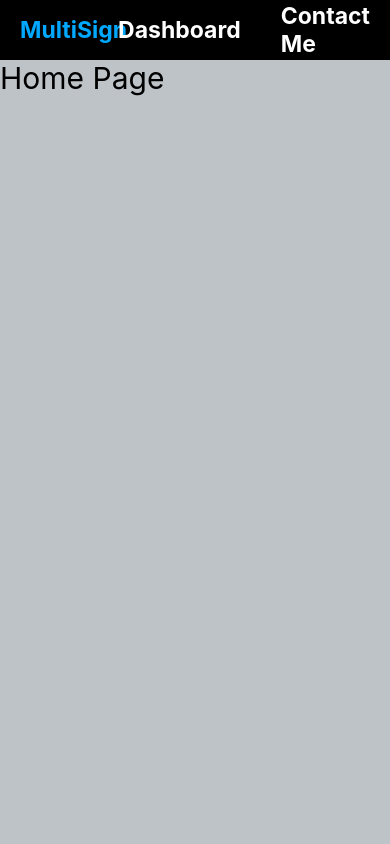
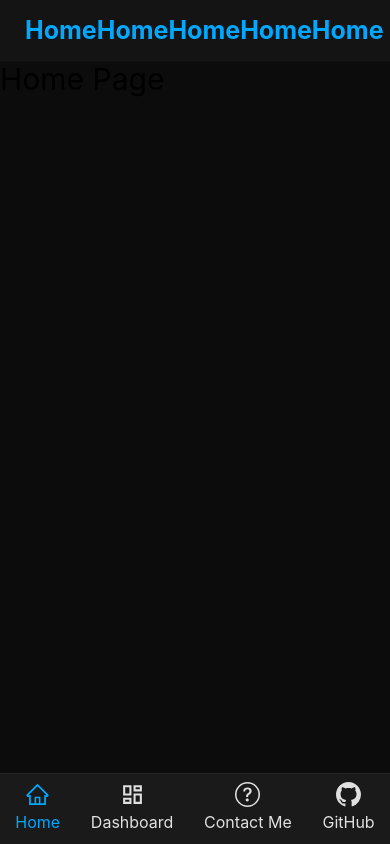
Before and after one commit to akashvaghela09/dapp-hardhat-template, a React (Create React App) app in the folder client/: page / in a window 390 px wide. Built offline with nearby package versions, Linux system fonts and the light colour scheme.

Commit message:
header updated

```diff
--- a/client/src/App.css
+++ b/client/src/App.css
@@ -7,7 +7,7 @@
   min-height: 100vh;
   max-height: 100vh;
   overflow: auto;
-  background-color: #bdc3c7;
+  background-color: #0c0c0c;
   display: flex;
   flex-direction: column;
   align-items: center;
--- a/client/src/Component/Header.jsx
+++ b/client/src/Component/Header.jsx
@@ -1,26 +1,59 @@
 import React from 'react';
 import styles from '../Styles/Header.module.css'
-import {Link, useLocation} from "react-router-dom";
-
+import { Link, useLocation } from "react-router-dom";
+import { useNavigate } from 'react-router';
+import { MdOutlineDashboard } from 'react-icons/md';
+import { BiWallet } from 'react-icons/bi';
+import { BsQuestionCircle, BsGithub } from 'react-icons/bs';
+import { AiOutlineHome } from 'react-icons/ai';
 
 const Header = () => {
     const location = useLocation();
+    let navigate = useNavigate();
+    let path = location.pathname;
+    const handleRoute = (para) => {
+        navigate(`/${para}`)
+    }
+
 
     return (
         <div className={styles.wrapper}>
+            <div className={styles.pageLinkContainer}>
+                <label className={path === "/" ? styles.activeLink : styles.pageLink} onClick={() => handleRoute("")} >HomeHomeHomeHomeHome</label>
+                <div className={styles.routeContainer}>
+                    <label className={path === "/dashboard" ? styles.activeLink : styles.pageLink} onClick={() => handleRoute("dashboard")} >Dashboard</label>
+                    <label className={path === "/contact-me" ? styles.activeLink : styles.pageLink} onClick={() => handleRoute("contact-me")} >Contact</label>
+                </div>
+            </div>
+            <label className={styles.pageLink} onClick={() => handleRoute("dashboard")}></label>
 
-            <div className={styles.section1}>
-                <Link to="/" className={location.pathname === "/" ? styles.activeLink : styles.link}>
-                    <p className={styles.pageName}>MultiSign</p>
-                </Link>
-            </div>
-            <div className={styles.section2}>
-                <Link to="/dashboard" className={location.pathname === "/dashboard" ? styles.activeLink : styles.link}>
-                    <p className={styles.pageName}>Dashboard</p>
-                </Link>
-                <Link to="/contact-me" className={location.pathname === "/contact-me" ? styles.activeLink : styles.link}>
-                    <p className={styles.pageName}>Contact Me</p>
-                </Link>
+
+            <div className={styles.bottomWrapper}>
+                <label className={styles.iconWrapper}>
+                    <AiOutlineHome
+                        className={path === "/" ? styles.activeLinkIcon : styles.pageIcon}
+                        onClick={() => handleRoute("")}
+                    />
+                    <p>Home</p>
+                </label>
+                <label className={styles.iconWrapper}>
+                    <MdOutlineDashboard
+                        className={path === "/dashboard" ? styles.activeLinkIcon : styles.pageIcon}
+                        onClick={() => handleRoute("dashboard")}
+                    />
+                    <p>Dashboard</p>
+                </label>
+                <label className={styles.iconWrapper}>
+                    <BsQuestionCircle
+                        className={path === "/contact-me" ? styles.activeLinkIcon : styles.pageIcon}
+                        onClick={() => handleRoute("contact-me")}
+                    />
+                    <p>Contact Me</p>
+                </label>
+                <label className={styles.iconWrapper}>
+                    <BsGithub className={path === "/github" ? styles.activeLinkIcon : styles.pageIcon} />
+                    <p>GitHub</p>
+                </label>
             </div>
         </div>
     )
--- a/client/src/Styles/ContactMe.module.css
+++ b/client/src/Styles/ContactMe.module.css
@@ -1,6 +1,6 @@
 .wrapper {
-    min-height: calc(100vh - 60px);
-    max-height: calc(100vh - 60px);
+    min-height: calc(100vh - 61px);
+    max-height: calc(100vh - 61px);
     color: rgb(0, 0, 0);
     overflow: auto;
     font-size: 30px;
--- a/client/src/Styles/Dashboard.module.css
+++ b/client/src/Styles/Dashboard.module.css
@@ -1,6 +1,6 @@
 .wrapper {
-    min-height: calc(100vh - 60px);
-    max-height: calc(100vh - 60px);
+    min-height: calc(100vh - 61px);
+    max-height: calc(100vh - 61px);
     color: rgb(0, 0, 0);
     overflow: auto;
     font-size: 30px;
--- a/client/src/Styles/Header.module.css
+++ b/client/src/Styles/Header.module.css
@@ -1,44 +1,79 @@
 .wrapper {
     height: 60px;
-    background-color: black;
+    background-color: #141414;
+    border-bottom: 1px solid #181818;
+
     width: 100%;
     display: flex;
     position: sticky;
     top: 0px;
     z-index: 1000;
+    justify-content: space-between;
 }
 
-.link, .activeLink {
-    all: unset;
+.pageLinkContainer, .routeContainer{
+    display: flex;
+}
+
+.pageLink, .activeLink {
+    display: flex;
+    justify-content: center;
+    align-items: center;
     color: white;
-    text-decoration: none;
+    margin: 0px 20px;
+    padding: 0px 5px;
+    min-width: 50px;
+    font-weight: bold;
+    font-size: 25px;
+    cursor: pointer;
 }
 
 .activeLink {
     color: #00a8ff;
 }
 
-.headerText, .pageName {
-    font-size: 23px;
-    user-select: none;
-    font-weight: 500;
+.bottomWrapper {
+    display: none;
 }
 
-.pageName {
-    font-weight: bolder;
-    padding: 20px;
+
+@media screen and (max-width: 700px) {
+    .bottomWrapper {
+        height: 70px;
+        background-color: #1a1a1a;
+        border-top: 1px solid #272727;
+        position: fixed;
+        bottom: 0px;
+        width: 100%;
+        display: flex;
+        justify-content: space-around;
+        align-items: center;
+    }
+
+    .routeContainer {
+        display: none;
+    }
+
+    .pageIcon , .activeLinkIcon{
+        color: rgb(224, 224, 224);
+        font-size: 25px;
         cursor: pointer;
     }
 
-.section1 {
-    width: 50%;
+    .pageIcon ~ p , .activeLinkIcon ~ p{
+        color: rgb(224, 224, 224);
+        padding: 5px;
+    }
+
+    .activeLinkIcon , .activeLinkIcon ~ p{
+        color: #00a8ff;
+    }
+
+    .iconWrapper {
         display: flex;
+        flex-direction: column;
+        justify-content: center;
         align-items: center;
     }
 
-.section2 {
-    width: 50%;
-    display: flex;
-    align-items: center;
-    justify-content: right;
 }
--- a/client/src/Styles/Home.module.css
+++ b/client/src/Styles/Home.module.css
@@ -1,6 +1,6 @@
 .wrapper {
-    min-height: calc(100vh - 60px);
-    max-height: calc(100vh - 60px);
+    min-height: calc(100vh - 61px);
+    max-height: calc(100vh - 61px);
     color: rgb(0, 0, 0);
     overflow: auto;
     font-size: 30px;
```
Lines whose indentation alone changed are shown as unchanged.
